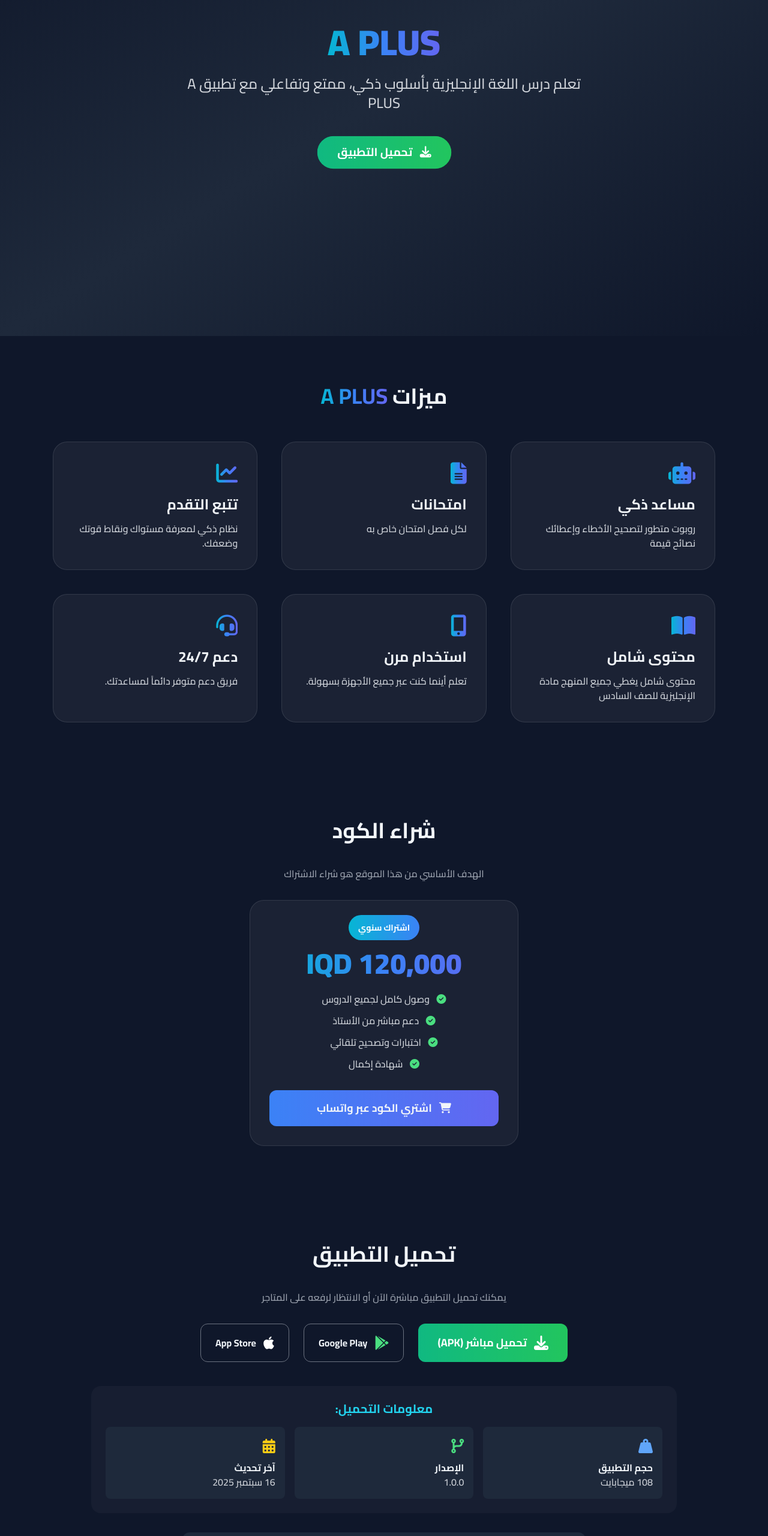
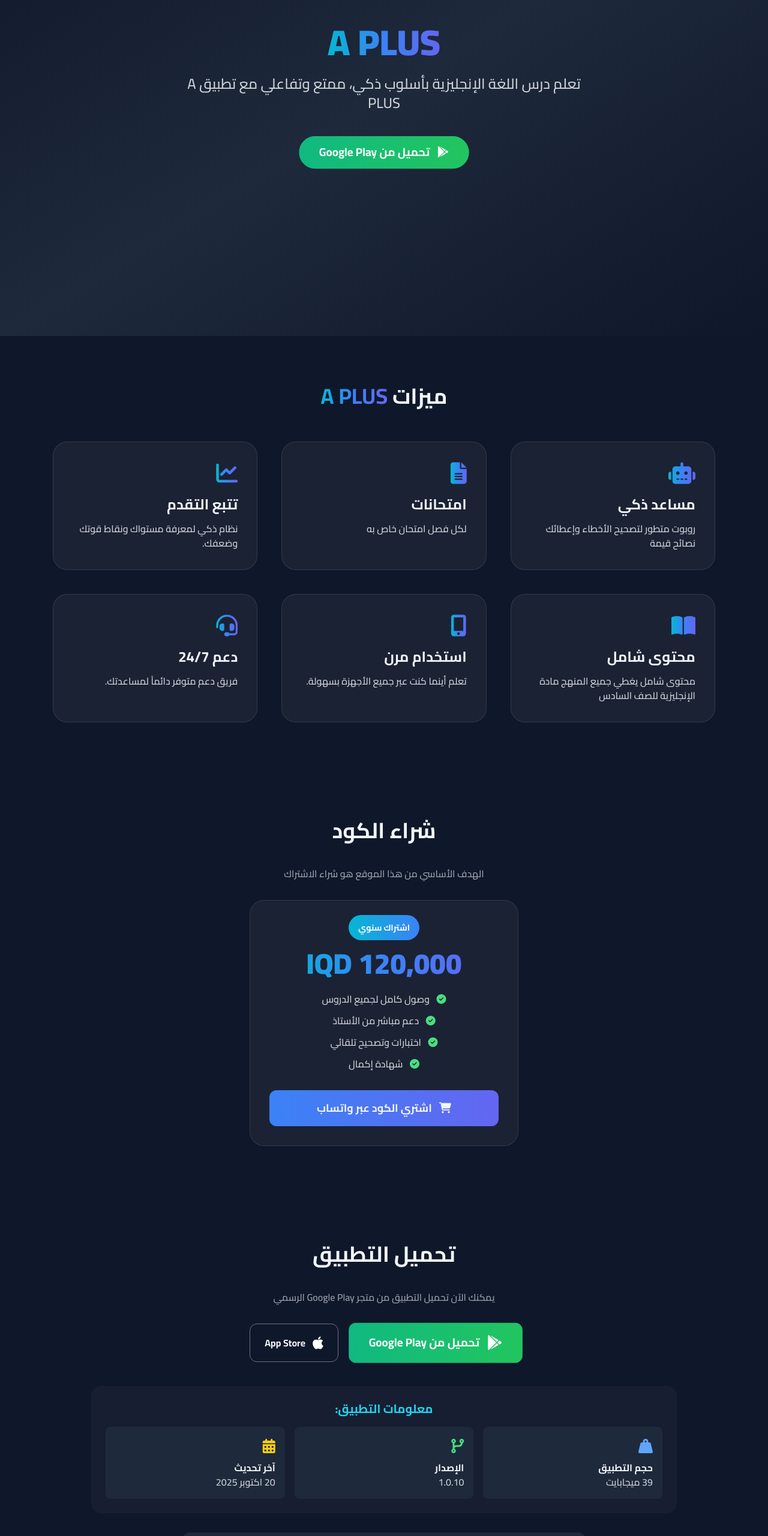
Before and after one commit to princealaa7/A-PLUS, a plain HTML site: page index.html in a window 1280 px wide. Shown: the part 240-2800 px from the top of the page at 60% size. Drawn offline with nearby package versions, Linux system fonts and the light colour scheme.

Commit message:
Update index.html

```diff
--- a/index.html
+++ b/index.html
@@ -28,11 +28,11 @@
       transform: translateY(-3px);
       box-shadow: 0 10px 25px rgba(59,130,246,0.5);
     }
-    .apk-btn {
+    .playstore-btn {
       background: linear-gradient(90deg, #10b981, #22c55e);
       transition: 0.3s ease;
     }
-    .apk-btn:hover {
+    .playstore-btn:hover {
       transform: translateY(-3px);
       box-shadow: 0 10px 25px rgba(16,185,129,0.5);
     }
@@ -89,8 +89,8 @@
       تعلم درس اللغة الإنجليزية بأسلوب ذكي، ممتع وتفاعلي مع تطبيق A PLUS
     </p>
     <div class="flex gap-5 flex-wrap justify-center">
-      <a href="#download" class="apk-btn text-white py-3 px-8 rounded-full font-bold text-lg pulse">
-        <i class="fas fa-download ml-2"></i> تحميل التطبيق
+      <a href="https://play.google.com/store/apps/details?id=com.princealaa7.aplus" target="_blank" class="playstore-btn text-white py-3 px-8 rounded-full font-bold text-lg pulse">
+        <i class="fab fa-google-play ml-2"></i> تحميل من Google Play
       </a>
     </div>
   </header>
@@ -167,21 +167,15 @@
   <!-- التحميل -->
   <section id="download" class="max-w-5xl mx-auto py-20 px-6 text-center">
     <h3 class="text-4xl font-bold mb-10">تحميل التطبيق</h3>
-    <p class="text-gray-400 mb-8">يمكنك تحميل التطبيق مباشرة الآن أو الانتظار لرفعه على المتاجر</p>
+    <p class="text-gray-400 mb-8">يمكنك الآن تحميل التطبيق من متجر Google Play الرسمي</p>
 
     <div class="flex flex-wrap gap-6 justify-center">
-      <!-- رابط تحميل APK - استبدل الرابط برابط ملفك -->
-      <a id="directDownloadBtn" href="https://www.dropbox.com/scl/fi/s8mu5l7vqakzh09507v78/A-PLUS.apk?rlkey=0jf4w4q6xxckmdaf5rjocxfl8&st=juq44iqf&dl=1"
-         class="apk-btn flex items-center gap-3 text-white py-4 px-8 rounded-xl font-bold text-lg">
-        <i class="fas fa-download text-2xl"></i>
-        <span>تحميل مباشر (APK)</span>
+      <!-- رابط Google Play الفعلي -->
+      <a href="https://play.google.com/store/apps/details?id=com.princealaa7.aplus" target="_blank"
+         class="playstore-btn flex items-center gap-3 text-white py-4 px-8 rounded-xl font-bold text-lg pulse">
+        <i class="fab fa-google-play text-2xl"></i>
+        <span>تحميل من Google Play</span>
       </a>
-
-      <button onclick="alert('التطبيق سيكون متاح قريباً على Google Play')"
-              class="flex items-center gap-3 border border-gray-500 py-3 px-6 rounded-xl hover:bg-gray-800">
-        <i class="fab fa-google-play text-2xl text-green-400"></i>
-        <span class="font-bold">Google Play</span>
-      </button>
 
       <button onclick="alert('التطبيق سيكون متاح قريباً على App Store')"
               class="flex items-center gap-3 border border-gray-500 py-3 px-6 rounded-xl hover:bg-gray-800">
@@ -191,38 +185,34 @@
     </div>
 
     <div class="download-info mt-10">
-      <h4 class="font-bold text-cyan-400 text-xl mb-4">معلومات التحميل:</h4>
+      <h4 class="font-bold text-cyan-400 text-xl mb-4">معلومات التطبيق:</h4>
       <div class="grid grid-cols-1 md:grid-cols-3 gap-4 text-right">
         <div class="bg-slate-800 p-4 rounded-lg">
           <i class="fas fa-weight-hanging text-blue-400 text-2xl mb-2"></i>
           <p class="font-bold">حجم التطبيق</p>
-          <p class="text-gray-300">108 ميجابايت</p>
+          <p class="text-gray-300">39 ميجابايت</p>
         </div>
         <div class="bg-slate-800 p-4 rounded-lg">
           <i class="fas fa-code-branch text-green-400 text-2xl mb-2"></i>
           <p class="font-bold">الإصدار</p>
-          <p class="text-gray-300">1.0.0</p>
+          <p class="text-gray-300">1.0.10</p>
         </div>
         <div class="bg-slate-800 p-4 rounded-lg">
           <i class="fas fa-calendar-alt text-yellow-400 text-2xl mb-2"></i>
           <p class="font-bold">آخر تحديث</p>
-          <p class="text-gray-300">16 سبتمبر 2025</p>
+          <p class="text-gray-300">20 اكتوبر 2025</p>
         </div>
       </div>
     </div>
 
     <div class="mt-8 p-6 bg-slate-800 rounded-xl max-w-2xl mx-auto">
-      <h4 class="font-bold text-cyan-400 text-xl mb-3">تعليمات التثبيت:</h4>
-      <ol class="text-right text-gray-300 space-y-2 list-decimal list-inside">
-        <li>اضغط على زر "تحميل مباشر (APK)" أعلاه</li>
-        <li>انتظر اكتمال التحميل (سيبدأ تلقائياً)</li>
-        <li>افتح ملف APK بعد اكتمال التحميل</li>
-        <li>قد تحتاج إلى تفعيل "التثبيت من مصادر غير معروفة" في إعدادات الأمان</li>
-        <li>اتبع التعليمات الظاهرة على الشاشة لإكمال التثبيت</li>
-      </ol>
-      <p class="mt-4 text-sm text-amber-300">
+      <h4 class="font-bold text-cyan-400 text-xl mb-3">معلومات مهمة:</h4>
+      <p class="text-gray-300 text-right mb-4">
+        التطبيق متاح الآن رسمياً على متجر Google Play. اضغط على الزر أعلاه للانتقال مباشرة إلى صفحة التطبيق في المتجر وتثبيته على جهازك.
+      </p>
+      <p class="text-sm text-amber-300">
         <i class="fas fa-exclamation-circle ml-1"></i>
-        تأكد من أنك تقوم بتحميل التطبيق من هذا الموقع الرسمي فقط
+        تأكد من أنك تقوم بتحميل التطبيق من متجر Google Play الرسمي فقط
       </p>
     </div>
   </section>
@@ -260,24 +250,16 @@
   <div id="downloadToast" class="fixed bottom-4 left-4 bg-green-600 text-white px-6 py-3 rounded-lg shadow-lg transform transition-transform duration-300 translate-x-[-150%]">
     <div class="flex items-center">
       <i class="fas fa-check-circle text-xl ml-2"></i>
-      <p>بدأ التحميل بنجاح!...</p>
+      <p>سيتم توجيهك إلى Google Play...</p>
     </div>
   </div>
 
   <script>
-    // محاكاة بدء التحميل عند النقر على زر التحميل المباشر فقط
-    document.getElementById('directDownloadBtn').addEventListener('click', function(e) {
-      // منع السلوك الافتراضي مؤقتاً لعرض الرسالة
-      e.preventDefault();
-
+    // محاكاة بدء التحميل عند النقر على زر Google Play
+    document.querySelector('.playstore-btn').addEventListener('click', function(e) {
       const toast = document.getElementById('downloadToast');
       toast.classList.remove('translate-x-[-150%]');
       toast.classList.add('translate-x-0');
-
-      // بعد عرض الرسالة، انتظر قليلاً ثم تابع عملية التحميل
-      setTimeout(function() {
-        window.location.href = document.getElementById('directDownloadBtn').href;
-      }, 1500);
 
       // إخفاء الرسالة بعد 3 ثوانٍ
       setTimeout(function() {
```
